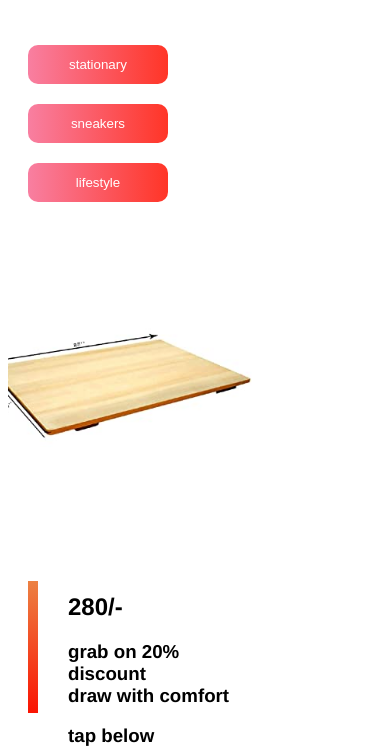
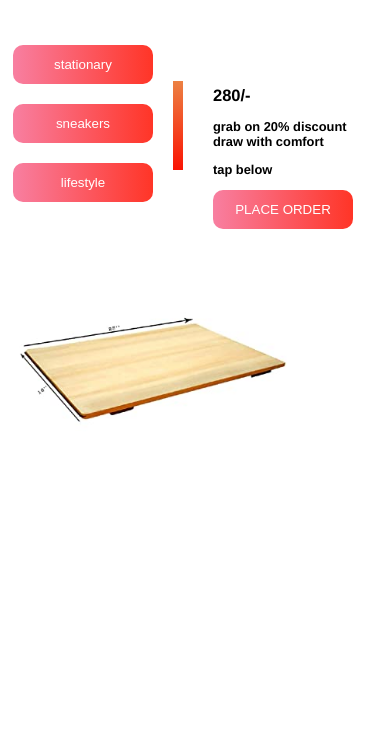
Before and after one commit to lakshs1/NIiche, a plain HTML site: page store.html in a window 390 px wide. Shown: the part 94-844 px from the top of the page. Drawn offline with Linux system fonts and the light colour scheme.

Commit message:
Update store.css

```diff
--- a/store.css
+++ b/store.css
@@ -132,18 +132,24 @@ text-decoration: none;
     }
  .col1{
         position: relative;
-left: -120px;
-
-top: 530px;
+        right: -1PX;
+        left: 25PX;
+        top: 30px;
+        font-size: 11PX;
             }
             .SOLO{
                 width: 330px;
             }
             .col2{
                 position: relative;
-        top: 120px;
-        left: -55px;
+                top: 180px;
+                left: -200px;
 
+
+            }
+            .catt{
+                position: relative;
+                left: -15PX;
             }
 
     nav ul{
```
Lines whose indentation alone changed are shown as unchanged.
